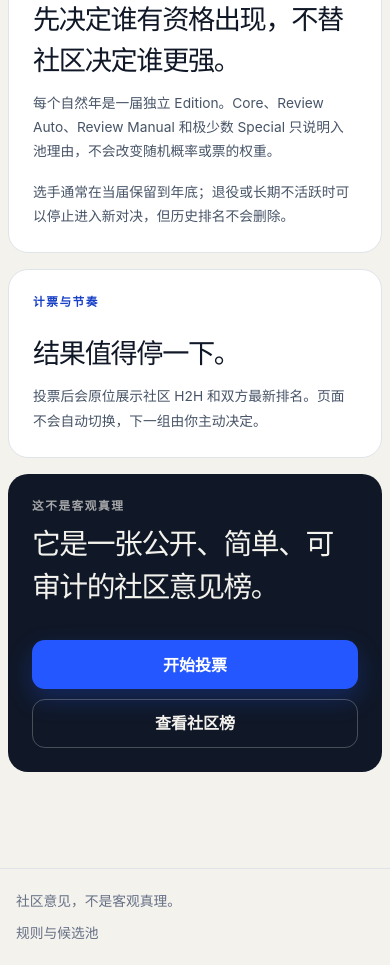
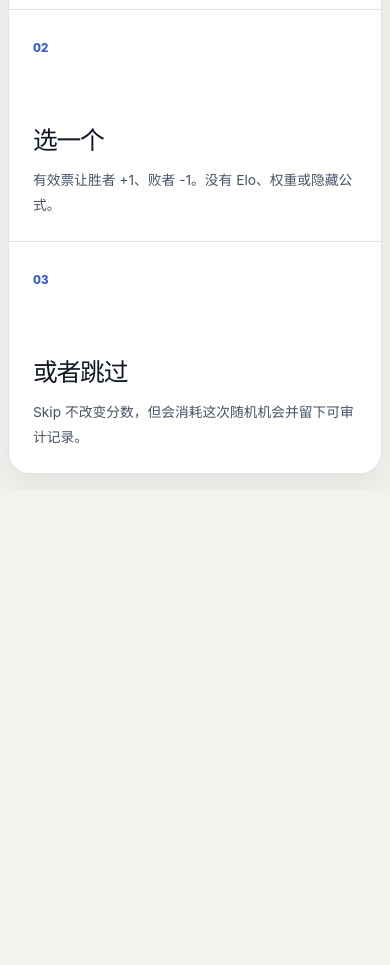
Before and after one commit to yfeng1714/CS-Community-Ranking, a Next.js app: page /about in a window 390 px wide. Shown: the part 1020-1985 px from the top of the page. After the commit the page ends 1510 px from the top, so only its background shows below. Built offline with nearby package versions, Linux system fonts and the light colour scheme.

Commit message:
Refresh EWC Event MVP from HLTV and simplify the About page.
Keep dropouts on the ballot with current maps/rating/standing, drop the About CTA and footer tagline, and put pool copy above the 01–03 strip.

```diff
--- a/data/reviewed-sources/hltv-ewc-2026-candidates.json
+++ b/data/reviewed-sources/hltv-ewc-2026-candidates.json
@@ -9,14 +9,14 @@
     "eventUrl": "https://www.hltv.org/events/8261/esports-world-cup-2026",
     "startsAt": "2026-08-12",
     "endsAt": "2026-08-23",
-    "capturedAt": "2026-08-22T03:10:00.000Z"
+    "capturedAt": "2026-08-23T02:12:00.000Z"
   },
   "notes": [
     "Official HLTV event Rating 3.0 leaderboard for Esports World Cup 2026 (event id 8261).",
-    "Current HLTV Top 10 from https://www.hltv.org/stats/players?event=8261 captured 2026-08-22. Public pages never fetch HLTV.",
-    "Players who leave the HLTV Top 10 stay on the ballot with their current event stats. This snapshot keeps kyousuke (15), n1ssim (13), and niko (37). Import must not delete candidates missing from a later file.",
-    "New Top 10 entries xfl0ud and nqz are not in the pairing pool; try already is. Event MVP import may create Player/Team rows without pool admission.",
-    "teamStanding is the player's current team result on the official HLTV prize distribution https://www.hltv.org/events/8261/esports-world-cup-2026#PrizeDistribution, not Liquipedia or BO3. 1st–4th were still unnamed at capture, so Spirit/FURIA/FUT/Legacy are SEMIFINAL (四强)."
+    "Current HLTV Top 10 from https://www.hltv.org/stats/players?event=8261 captured 2026-08-23. Public pages never fetch HLTV.",
+    "Players who leave the HLTV Top 10 stay on the ballot with their current event stats. This snapshot keeps kyousuke (13), niko (33), and n1ssim (38). Import must not delete candidates missing from a later file.",
+    "No new Top 10 identities versus the previous snapshot. Event-only players remain xkacpersky, tenzy, xfl0ud, and nqz. try is already in the pairing pool.",
+    "teamStanding is the player's current team result on the official HLTV prize distribution https://www.hltv.org/events/8261/esports-world-cup-2026#PrizeDistribution, not Liquipedia or BO3. 1st–4th were still unnamed at capture (grand final Spirit vs FUT scheduled 2026-08-23), so Spirit/FUT/FURIA/Legacy stay SEMIFINAL (四强)."
   ],
   "records": [
     {
@@ -39,8 +39,8 @@
       "countryCode": "RU",
       "externalId": "21167",
       "externalSlug": "donk",
-      "maps": 11,
-      "eventRating": "1.54",
+      "maps": 13,
+      "eventRating": "1.55",
       "teamStanding": "SEMIFINAL"
     },
     {
@@ -75,36 +75,6 @@
     },
     {
       "sourceRank": 5,
-      "nickname": "KSCERATO",
-      "slug": "kscerato",
-      "team": "FURIA",
-      "countryCode": "BR",
-      "externalId": "15631",
-      "externalSlug": "kscerato",
-      "maps": 10,
-      "eventRating": "1.27",
-      "teamStanding": "SEMIFINAL"
-    },
-    {
-      "sourceRank": 6,
-      "nickname": "xfl0ud",
-      "slug": "xfl0ud",
-      "team": "FUT",
-      "countryCode": "TR",
-      "externalId": "19187",
-      "externalSlug": "xfl0ud",
-      "maps": 9,
-      "eventRating": "1.27",
-      "realName": "Yasin Koç",
-      "teamSlug": "fut",
-      "teamShortName": "FUT",
-      "teamCountryCode": "TR",
-      "teamExternalId": "13286",
-      "teamExternalSlug": "fut",
-      "teamStanding": "SEMIFINAL"
-    },
-    {
-      "sourceRank": 7,
       "nickname": "tenzy",
       "slug": "tenzy",
       "team": "magic",
@@ -122,19 +92,19 @@
       "teamStanding": "ROUND_OF_16"
     },
     {
-      "sourceRank": 8,
-      "nickname": "try",
-      "slug": "try",
-      "team": "Legacy",
-      "countryCode": "AR",
-      "externalId": "19869",
-      "externalSlug": "try",
-      "maps": 9,
+      "sourceRank": 6,
+      "nickname": "KSCERATO",
+      "slug": "kscerato",
+      "team": "FURIA",
+      "countryCode": "BR",
+      "externalId": "15631",
+      "externalSlug": "kscerato",
+      "maps": 13,
       "eventRating": "1.26",
       "teamStanding": "SEMIFINAL"
     },
     {
-      "sourceRank": 9,
+      "sourceRank": 7,
       "nickname": "Jame",
       "slug": "jame",
       "team": "PARIVISION",
@@ -146,7 +116,19 @@
       "teamStanding": "GROUP"
     },
     {
-      "sourceRank": 10,
+      "sourceRank": 8,
+      "nickname": "try",
+      "slug": "try",
+      "team": "Legacy",
+      "countryCode": "AR",
+      "externalId": "19869",
+      "externalSlug": "try",
+      "maps": 11,
+      "eventRating": "1.24",
+      "teamStanding": "SEMIFINAL"
+    },
+    {
+      "sourceRank": 9,
       "nickname": "nqz",
       "slug": "nqz",
       "team": "MIBR",
@@ -164,19 +146,25 @@
       "teamStanding": "GROUP"
     },
     {
-      "sourceRank": 13,
-      "nickname": "n1ssim",
-      "slug": "n1ssim",
-      "team": "Legacy",
-      "countryCode": "BR",
-      "externalId": "19686",
-      "externalSlug": "n1ssim",
-      "maps": 9,
-      "eventRating": "1.21",
+      "sourceRank": 10,
+      "nickname": "xfl0ud",
+      "slug": "xfl0ud",
+      "team": "FUT",
+      "countryCode": "TR",
+      "externalId": "19187",
+      "externalSlug": "xfl0ud",
+      "maps": 12,
+      "eventRating": "1.23",
+      "realName": "Yasin Koç",
+      "teamSlug": "fut",
+      "teamShortName": "FUT",
+      "teamCountryCode": "TR",
+      "teamExternalId": "13286",
+      "teamExternalSlug": "fut",
       "teamStanding": "SEMIFINAL"
     },
     {
-      "sourceRank": 15,
+      "sourceRank": 13,
       "nickname": "kyousuke",
       "slug": "kyousuke",
       "team": "Falcons",
@@ -188,7 +176,7 @@
       "teamStanding": "QUARTERFINAL"
     },
     {
-      "sourceRank": 37,
+      "sourceRank": 33,
       "nickname": "NiKo",
       "slug": "niko",
       "team": "Falcons",
@@ -198,6 +186,18 @@
       "maps": 7,
       "eventRating": "1.12",
       "teamStanding": "QUARTERFINAL"
+    },
+    {
+      "sourceRank": 38,
+      "nickname": "n1ssim",
+      "slug": "n1ssim",
+      "team": "Legacy",
+      "countryCode": "BR",
+      "externalId": "19686",
+      "externalSlug": "n1ssim",
+      "maps": 11,
+      "eventRating": "1.10",
+      "teamStanding": "SEMIFINAL"
     }
   ]
 }
--- a/src/app/(public)/about/page.tsx
+++ b/src/app/(public)/about/page.tsx
@@ -1,5 +1,4 @@
 import type { Metadata } from "next";
-import Link from "next/link";
 import { ProductPageView } from "@/components/analytics/page-view";
 import { BilibiliIcon, GitHubIcon } from "@/components/icons";
 
@@ -40,24 +39,6 @@ export default function AboutPage() {
         </p>
       </header>
 
-      <section className="rule-strip" aria-label="核心规则">
-        <article>
-          <span>01</span>
-          <h2>两个人</h2>
-          <p>服务器从当期候选池中等概率随机抽取，左右位置也独立随机。</p>
-        </article>
-        <article>
-          <span>02</span>
-          <h2>选一个</h2>
-          <p>有效票让胜者 +1、败者 -1。没有 Elo、权重或隐藏公式。</p>
-        </article>
-        <article>
-          <span>03</span>
-          <h2>或者跳过</h2>
-          <p>Skip 不改变分数，但会消耗这次随机机会并留下可审计记录。</p>
-        </article>
-      </section>
-
       <div className="reading-grid">
         <section>
           <span className="eyebrow">候选池</span>
@@ -77,19 +58,22 @@ export default function AboutPage() {
         </section>
       </div>
 
-      <section className="about-cta">
-        <div>
-          <span className="eyebrow">这不是客观真理</span>
-          <h2>它是一张公开、简单、可审计的社区意见榜。</h2>
-        </div>
-        <div>
-          <Link className="button button--primary" href="/">
-            开始投票
-          </Link>
-          <Link className="button button--ghost" href="/ranking">
-            查看社区榜
-          </Link>
-        </div>
+      <section className="rule-strip" aria-label="核心规则">
+        <article>
+          <span>01</span>
+          <h2>两个人</h2>
+          <p>服务器从当期候选池中等概率随机抽取，左右位置也独立随机。</p>
+        </article>
+        <article>
+          <span>02</span>
+          <h2>选一个</h2>
+          <p>有效票让胜者 +1、败者 -1。没有 Elo、权重或隐藏公式。</p>
+        </article>
+        <article>
+          <span>03</span>
+          <h2>或者跳过</h2>
+          <p>Skip 不改变分数，但会消耗这次随机机会并留下可审计记录。</p>
+        </article>
       </section>
     </main>
   );
--- a/src/app/(public)/layout.tsx
+++ b/src/app/(public)/layout.tsx
@@ -1,6 +1,5 @@
 import type { ReactNode } from "react";
 
-import { SiteFooter } from "@/components/site-footer";
 import { SiteHeader } from "@/components/site-header";
 
 export default function PublicLayout({ children }: Readonly<{ children: ReactNode }>) {
@@ -11,7 +10,6 @@ export default function PublicLayout({ children }: Readonly<{ children: ReactNod
       </a>
       <SiteHeader />
       {children}
-      <SiteFooter />
     </>
   );
 }
--- a/src/app/globals.css
+++ b/src/app/globals.css
@@ -742,35 +742,6 @@ button:disabled {
   height: 1.1rem;
 }
 
-.site-footer {
-  margin-top: 5rem;
-  border-top: 1px solid var(--border);
-}
-
-.site-footer__inner {
-  display: flex;
-  align-items: center;
-  justify-content: space-between;
-  width: min(100% - 2rem, 1240px);
-  min-height: 96px;
-  margin: 0 auto;
-  color: var(--muted);
-  font-size: 0.86rem;
-}
-
-.site-footer__inner p {
-  margin: 0;
-}
-
-.site-footer__links {
-  display: flex;
-  gap: 1.25rem;
-}
-
-.site-footer__links a:hover {
-  color: var(--foreground);
-}
-
 .eyebrow {
   display: block;
   color: var(--brand-strong);
@@ -2012,6 +1983,7 @@ button:disabled {
   grid-template-columns: repeat(3, 1fr);
   gap: 1px;
   overflow: hidden;
+  margin-top: 1rem;
   border: 1px solid var(--border);
   border-radius: 1.35rem;
   background: var(--border);
@@ -2031,8 +2003,7 @@ button:disabled {
 }
 
 .rule-strip h2,
-.reading-grid h2,
-.about-cta h2 {
+.reading-grid h2 {
   margin: 4rem 0 0.6rem;
   font-size: 1.55rem;
   letter-spacing: -0.05em;
@@ -2069,40 +2040,6 @@ button:disabled {
   margin-top: 1rem;
 }
 
-.about-cta {
-  display: flex;
-  align-items: end;
-  justify-content: space-between;
-  gap: 2rem;
-  margin-top: 1rem;
-  padding: clamp(1.5rem, 4vw, 3rem);
-  border-radius: 1.25rem;
-  background: var(--foreground);
-  color: var(--background);
-}
-
-.about-cta .eyebrow {
-  color: color-mix(in srgb, var(--background) 66%, transparent);
-}
-
-.about-cta h2 {
-  max-width: 650px;
-  margin: 0.5rem 0 0;
-  font-size: clamp(1.8rem, 3.5vw, 3rem);
-}
-
-.about-cta > div:last-child {
-  display: flex;
-  flex: 0 0 auto;
-  gap: 0.6rem;
-}
-
-.about-cta .button--ghost {
-  border-color: color-mix(in srgb, var(--background) 25%, transparent);
-  background: transparent;
-  color: var(--background);
-}
-
 .empty-state > p {
   max-width: 600px;
   margin: 1rem 0 1.5rem;
@@ -2153,11 +2090,6 @@ button:disabled {
     margin-left: auto;
     margin-right: 1rem;
     font-size: 2.5rem;
-  }
-
-  .about-cta {
-    align-items: flex-start;
-    flex-direction: column;
   }
 }
 
@@ -2390,18 +2322,6 @@ button:disabled {
 
   .rule-strip article {
     min-height: 220px;
-  }
-
-  .about-cta > div:last-child {
-    flex-direction: column;
-    width: 100%;
-  }
-
-  .site-footer__inner {
-    align-items: flex-start;
-    flex-direction: column;
-    justify-content: center;
-    gap: 0.7rem;
   }
 }
 
--- a/src/components/site-footer.tsx
+++ /dev/null
@@ -1,14 +0,0 @@
-import Link from "next/link";
-
-export function SiteFooter() {
-  return (
-    <footer className="site-footer">
-      <div className="site-footer__inner">
-        <p>社区意见，不是客观真理。</p>
-        <div className="site-footer__links">
-          <Link href="/about">规则与候选池</Link>
-        </div>
-      </div>
-    </footer>
-  );
-}
```
Also changed, not shown: 7 other files (tests, documents, lock files or other folders).
